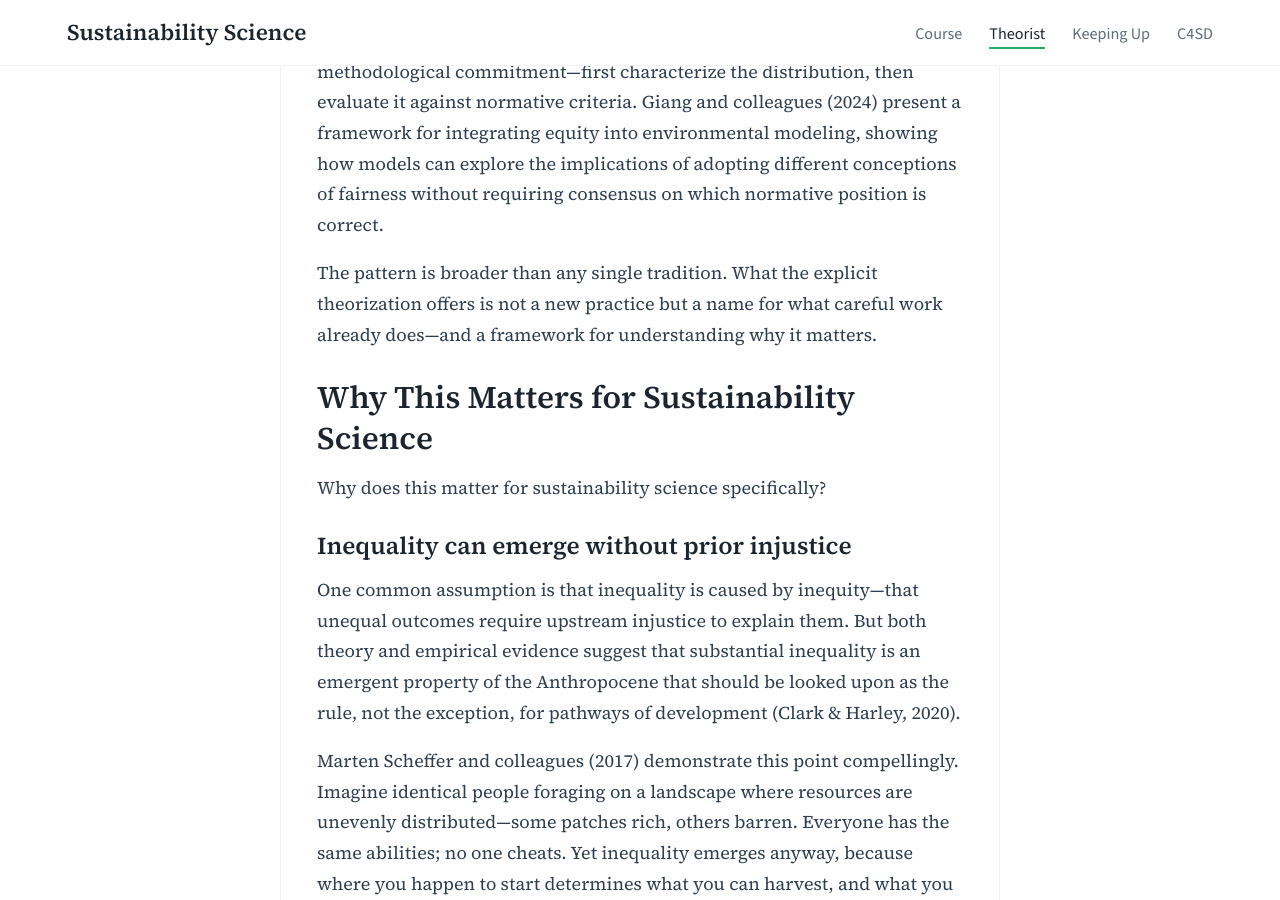
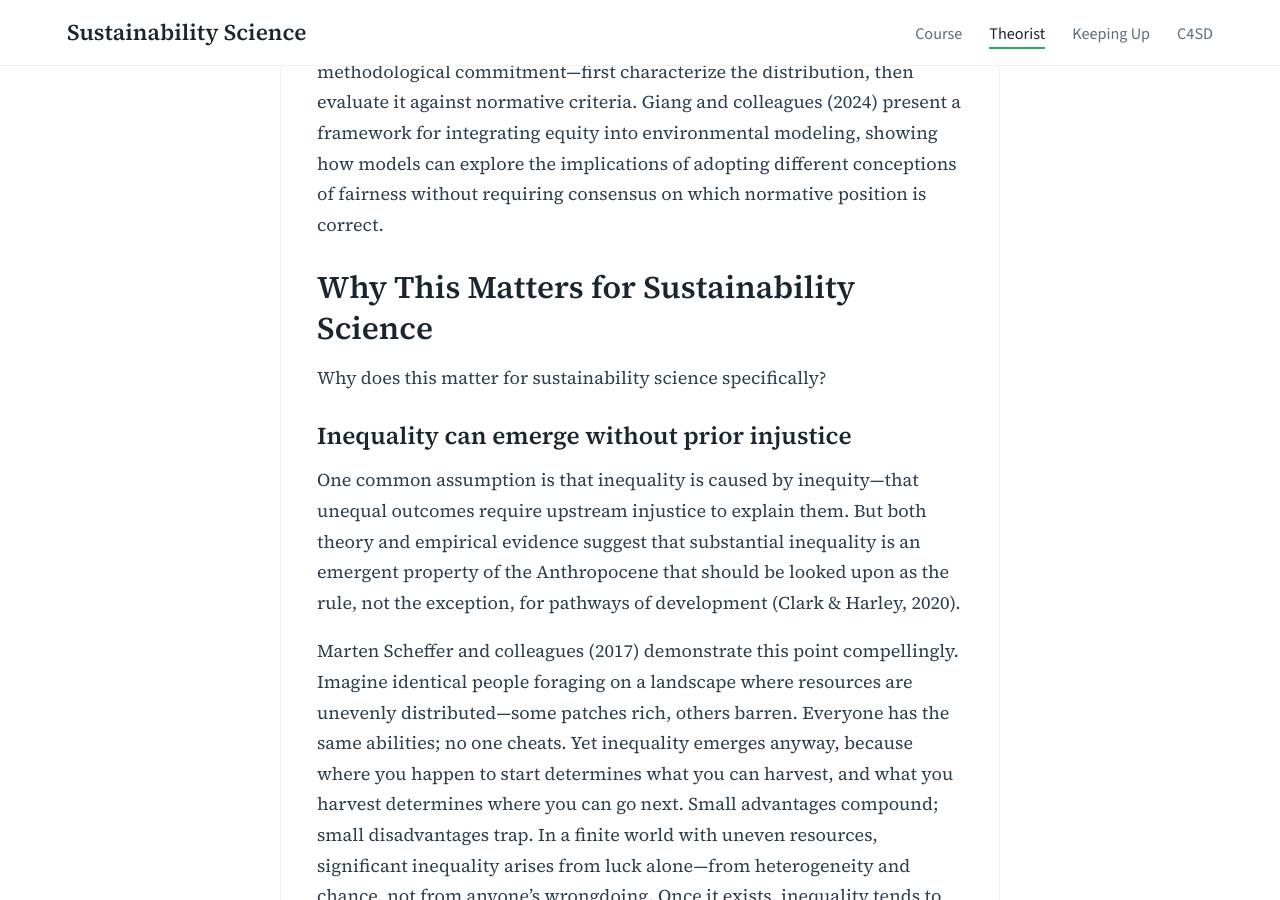
Before and after one commit to agharley/sustsci, a Jekyll site: the page built from blog/_posts/2026-01-01-inequality-inequity.md, in a window 1280 px wide and 900 px high, scrolled down 12206 px. Built offline with Jekyll 4.4.1, drawn with Linux system fonts in a browser that asks for light colours.

Commit message:
Update 2026-01-01-inequality-inequity.md

```diff
--- a/blog/_posts/2026-01-01-inequality-inequity.md
+++ b/blog/_posts/2026-01-01-inequality-inequity.md
@@ -143,7 +143,6 @@ The UN's Sustainable Development Goals follow a similar pattern. SDG 10 is title
 
 Some scholars have made this implicit distinction explicit. In the health literature, Kawachi and colleagues (2002) articulate it directly: inequality refers to measurable differences in health outcomes, while equity involves normative judgments about fairness. In sustainability science, I have argued with William Clark (Clark & Harley, 2020) for the two-step as a methodological commitment—first characterize the distribution, then evaluate it against normative criteria. Giang and colleagues (2024) present a framework for integrating equity into environmental modeling, showing how models can explore the implications of adopting different conceptions of fairness without requiring consensus on which normative position is correct.
 
-The pattern is broader than any single tradition. What the explicit theorization offers is not a new practice but a name for what careful work already does—and a framework for understanding why it matters.
 
 ## Why This Matters for Sustainability Science
 
```
